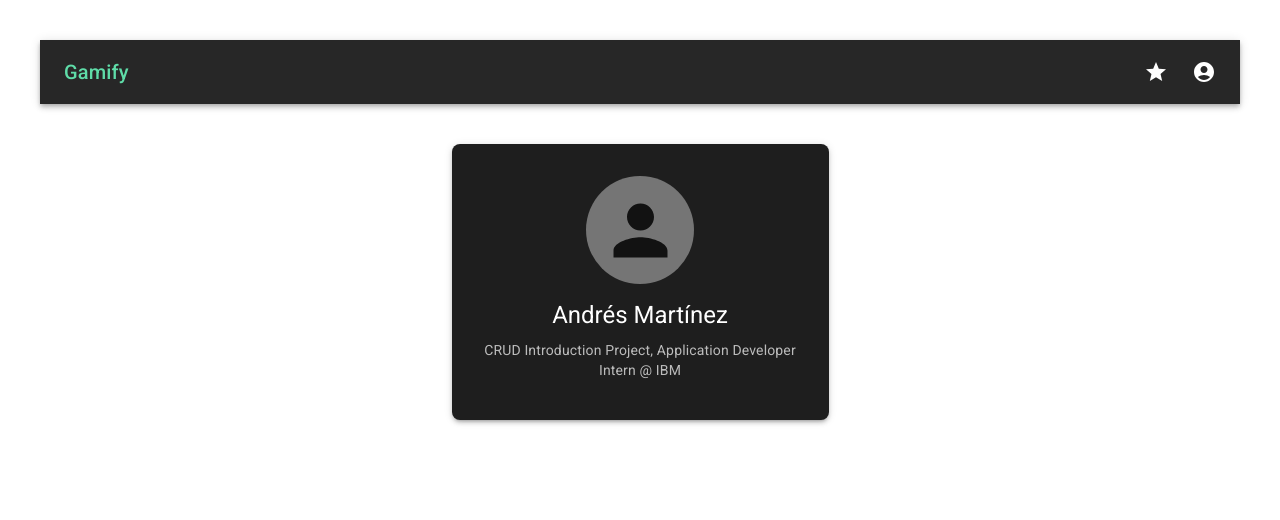
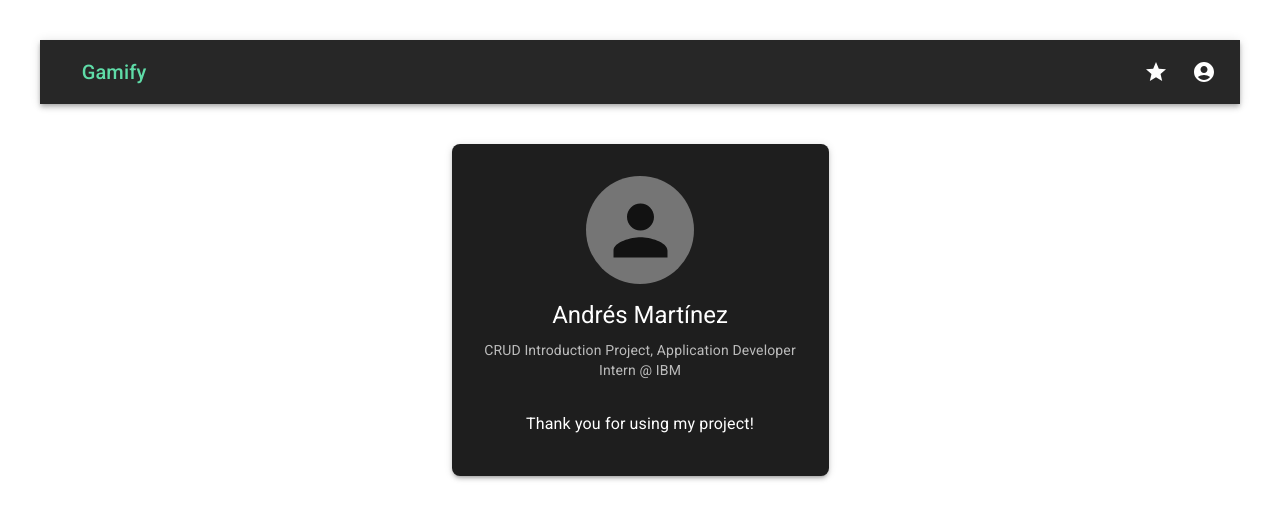
Before and after one commit to andresdanielmtz/gamify-app, a React (Vite) app: page /info in a window 1280 px wide. Shown: the top 520 px of the page. Built offline with nearby package versions, Linux system fonts and the light colour scheme; no server answers.

Commit message:
Final commit. Thank you :)

```diff
--- a/src/components/GameCard/ProfileCard.tsx
+++ b/src/components/GameCard/ProfileCard.tsx
@@ -1,4 +1,3 @@
-// src/components/GameCard/ProfileCard.tsx
 import React, { useState } from 'react';
 import Card from '@mui/material/Card';
 import CardContent from '@mui/material/CardContent';
--- a/src/components/Navbar/Navbar.tsx
+++ b/src/components/Navbar/Navbar.tsx
@@ -1,4 +1,4 @@
-import React, { useState, useCallback, useEffect } from "react";
+import React, { useState, useCallback } from "react";
 import AppBar from "@mui/material/AppBar";
 import Box from "@mui/material/Box";
 import Toolbar from "@mui/material/Toolbar";
@@ -98,7 +98,7 @@ const Navbar = () => {
     <Menu
       anchorEl={anchorEl}
       anchorOrigin={{
-        vertical: "bottom",  // Changes the anchor to bottom instead of top
+        vertical: "bottom",
         horizontal: "right",
       }}
       id={menuId}
@@ -109,7 +109,6 @@ const Navbar = () => {
       }}
       open={Boolean(anchorEl)}
       onClose={handleMenuClose}
-
     >
       <MenuItem onClick={handleMenuClose}>
         <Link className="link-styles-dropdown" to="/info" style={{ color: '#5fdca8' }}>
@@ -118,6 +117,7 @@ const Navbar = () => {
       </MenuItem>
     </Menu>
   );
+
   const mobileMenuId = "primary-search-account-menu-mobile";
   const renderMobileMenu = (
     <Menu
@@ -155,12 +155,12 @@ const Navbar = () => {
   return (
     <Box sx={{ flexGrow: 1 }}>
       <AppBar position="static">
-        <Toolbar>
-        <Typography variant="h6" noWrap component="div" sx={{ display: { xs: "none", sm: "block" } }}>
-  <Link to="/" style={{ textDecoration: 'none', color: '#5fdca8' }}>
-    Gamify
-  </Link>
-</Typography>
+        <Toolbar sx={{ flexDirection: { xs: 'column', sm: 'row' }, alignItems: 'center' }}>
+          <Typography variant="h6" noWrap component="div" sx={{ display: { xs: "block", sm: "block" }, mb: { xs: 1, sm: 0 }, minWidth: '100px' }}>
+            <Link to="/" style={{ textDecoration: 'none', color: '#5fdca8' }}>
+              Gamify
+            </Link>
+          </Typography>
 
           {location.pathname === "/" && (
             <Search sx={{ flexGrow: 1, maxWidth: "400px", mx: 2 }}>
@@ -177,8 +177,8 @@ const Navbar = () => {
             </Search>
           )}
           <Box sx={{ flexGrow: 1 }} />
-          <Box sx={{ display: { xs: "none", md: "flex" } }}>
-            <IconButton size="large" aria-label="show games played" color="inherit" onClick={() => navigate("/profile")}>
+          <Box sx={{ display: { xs: 'flex', sm: 'flex' }, justifyContent: { xs: 'center', sm: 'flex-end' }, width: '100%', mt: { xs: 1, sm: 0 } }}>
+            <IconButton size="large" aria-label="show pending ratings" color="inherit" onClick={() => navigate("/profile")}>
               <Badge badgeContent={pendingRatings} color="error">
                 <StarIcon />
               </Badge>
--- a/src/components/Rating/Rating.tsx
+++ b/src/components/Rating/Rating.tsx
@@ -1,4 +1,3 @@
-// src/components/Rating/Rating.tsx
 import React, { useState, useEffect } from 'react';
 import Rating from '@mui/material/Rating';
 import StarIcon from '@mui/icons-material/Star';
--- a/src/components/pages/Info.tsx
+++ b/src/components/pages/Info.tsx
@@ -1,5 +1,6 @@
 import React, { useEffect, useState } from 'react';
 import { Card, CardContent, Typography, Avatar } from '@mui/material';
+import Box from '@mui/material/Box';
 
 interface GithubData {
   avatar_url: string;
@@ -62,6 +63,17 @@ function Info() {
         >
           CRUD Introduction Project, Application Developer Intern @ IBM
         </Typography>
+        <Typography component="div">
+          <Box
+            sx={{
+              fontStyle: 'italic',
+              textAlign: 'center',
+              marginTop: 4,
+            }}
+          >
+            Thank you for using my project!
+          </Box>
+        </Typography>
       </CardContent>
     </Card>
   );
--- a/src/components/pages/Main.tsx
+++ b/src/components/pages/Main.tsx
@@ -1,4 +1,3 @@
-// src/components/pages/Main.tsx
 import React, { useState, useEffect } from "react";
 import { CircularProgress, MenuItem, Pagination, TextField, Box } from "@mui/material";
 import { getGamesFiltered } from "../../api/getGames";
--- a/src/components/pages/Profile.tsx
+++ b/src/components/pages/Profile.tsx
@@ -1,4 +1,3 @@
-// src/components/pages/Profile.tsx
 import { Container, Typography, Box } from '@mui/material';
 import useStore from '../../createStore';
 import GameCardProfile from '../GameCard/ProfileCard';
```
